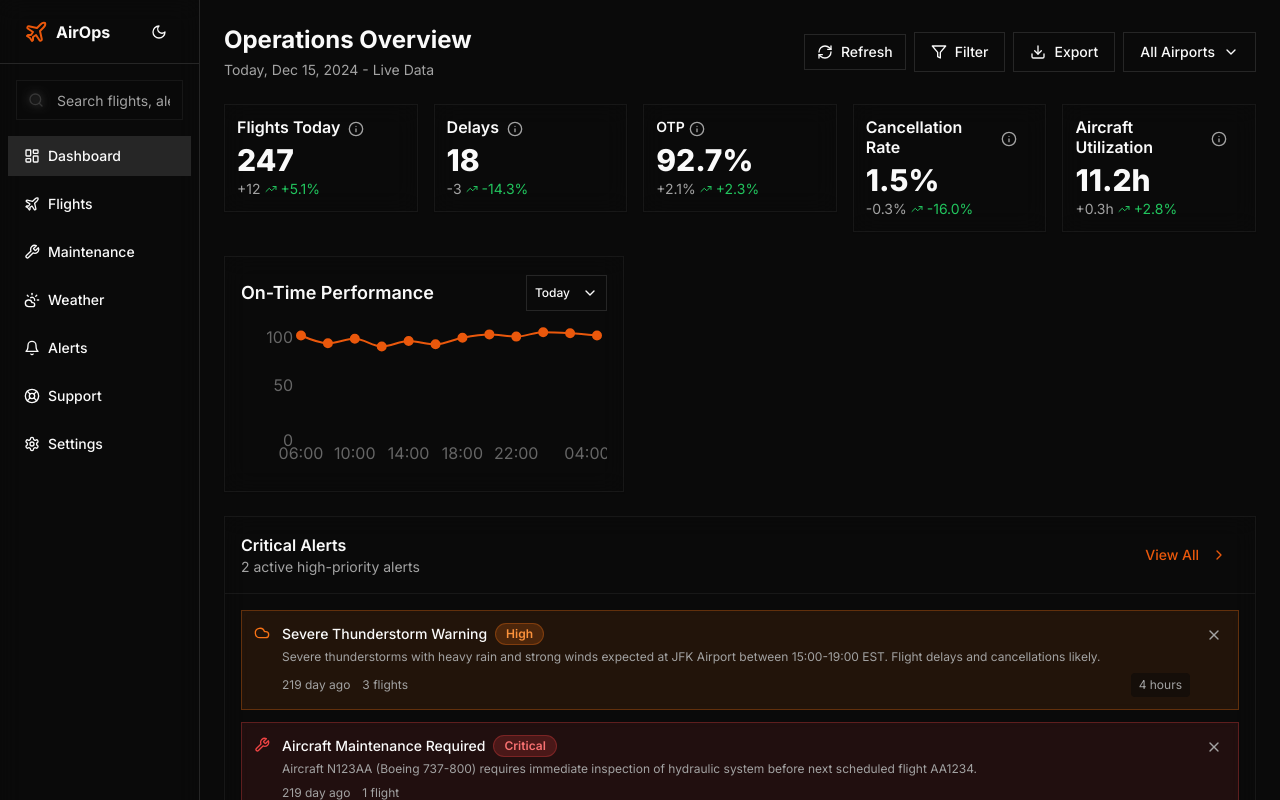
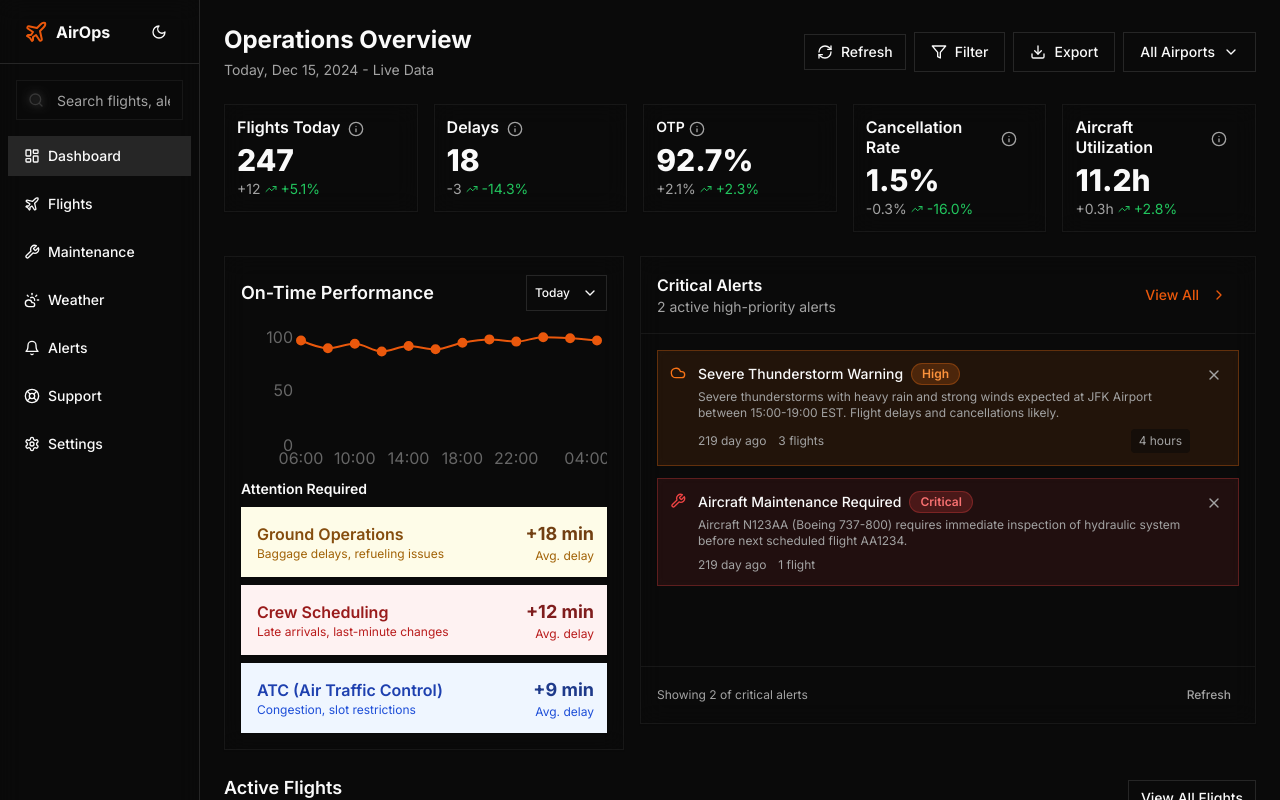
Before and after one commit to edwinjojie/IBS_V5, a Next.js app: page / in a window 1280 px wide. Shown: the top 800 px of the page. Built offline with nearby package versions, Linux system fonts and the light colour scheme.

Commit message:
Added stuff below the OTP graph
Cards display department responsible for dip in OTP

```diff
--- a/app/page.tsx
+++ b/app/page.tsx
@@ -349,9 +349,6 @@ export default function Page() {
                         percentage: `${metrics.onTimePerformance.percentage > 0 ? "+" : ""}${metrics.onTimePerformance.percentage}%`,
                         isPositive: metrics.onTimePerformance.isPositive,
                       }}
-                      //valueClassName="text-lg"
-
-                      //onClick={() => handleMetricClick("performance")}
                     />
                   </div>
                   <div className="relative">
@@ -410,23 +407,16 @@ export default function Page() {
       }}
     />
   </div>
-
-
-
-
-
-
 </div>
-
-
 )}
-
     {/* Chart */}
-             {/* Chart */}
+      <div className="flex flex-row gap-4 mb-6 items-stretch" style={{ minHeight: 420 }}>
+        {/* On-Time Performance Card */}
         <Card
-            className="mb-6 p-4 bg-background/60 backdrop-blur-md border-border/50 max-w-md"
+          className="p-4 bg-background/60 backdrop-blur-md border-border/50 max-w-md flex flex-col justify-between h-full"
           style={{ width: "100%", maxWidth: 400 }}
         >
+            <div>
               <div className="mb-3 flex items-center justify-between" style={{ height: 40 }}>
                 <h2 className="text-lg font-semibold text-foreground">On-Time Performance</h2>
                 <DropdownMenu>
@@ -453,26 +443,58 @@ export default function Page() {
                 <div style={{ height: 150, flex: 1 }}>
                   <OperationsChart selectedPeriod={selectedPeriod} />
                 </div>
-              {/* <div className="flex flex-col gap-1 ml-4 mt-0">
-                {timePeriods.map((period) => (
-                  <Button
-                    key={period.id}
-                    size="sm"
-                    className="px-2 text-xs"
-                    variant={selectedPeriod === period.id ? "secondary" : "ghost"}
-                    onClick={() => setSelectedPeriod(period.id)}
-                  >
-                    {period.label}
-                  </Button>
-                ))}
-              </div> */}
+              </div>
+              {/* Top Reasons Section */}
+              <div className="mt-1">
+                <h3 className="text-sm font-semibold mb-2 text-foreground">Attention Required</h3>
+                <div className="grid grid-cols-1 gap-2">
+                  <Card className="p-3 bg-yellow-50 border-l-4 border-yellow-50 dark:bg-yellow-50 ">
+                    <div className="flex justify-between items-center">
+                      <div>
+                        <div className="font-semibold text-yellow-800">Ground Operations</div>
+                        <div className="text-xs text-yellow-700">Baggage delays, refueling issues</div>
+                      </div>
+                      <div className="text-right">
+                        <div className="text-lg font-bold text-yellow-900">+18 min</div>
+                        <div className="text-xs text-yellow-700">Avg. delay</div>
+                      </div>
+                    </div>
+                  </Card>
+                  <Card className="p-3 bg-red-50 border-l-4 border-red-50">
+                    <div className="flex justify-between items-center">
+                      <div>
+                        <div className="font-semibold text-red-800">Crew Scheduling</div>
+                        <div className="text-xs text-red-700">Late arrivals, last-minute changes</div>
+                      </div>
+                      <div className="text-right">
+                        <div className="text-lg font-bold text-red-900">+12 min</div>
+                        <div className="text-xs text-red-700">Avg. delay</div>
+                      </div>
+                    </div>
+                  </Card>
+                  <Card className="p-3 bg-blue-50 border-l-4 border-blue-50">
+                    <div className="flex justify-between items-center">
+                      <div>
+                        <div className="font-semibold text-blue-800">ATC (Air Traffic Control)</div>
+                        <div className="text-xs text-blue-700">Congestion, slot restrictions</div>
+                      </div>
+                      <div className="text-right">
+                        <div className="text-lg font-bold text-blue-900">+9 min</div>
+                        <div className="text-xs text-blue-700">Avg. delay</div>
+                      </div>
+                    </div>
+                  </Card>
+                </div>
+              </div>
             </div>
           </Card>
           {/* Critical Alerts Section */}
-              <div className="mb-6">
+          <div className="flex-1 min-w-[260px] flex h-full">
+          <div className="w-full flex flex-col h-full">
             <DashboardAlerts onViewAll={() => setActiveTab("alerts")} />
           </div>
-
+        </div>
+      </div>
           {/* Flights Table */}
               <div className="mb-6">
                 <div className="mb-4 flex items-center justify-between">
--- a/components/dashboard-alerts.tsx
+++ b/components/dashboard-alerts.tsx
@@ -27,7 +27,7 @@ export function DashboardAlerts({ onViewAll }: DashboardAlertsProps) {
       // Filter for important alerts (critical and high severity, active status)
       const importantAlerts = allAlerts
         .filter((alert) => alert.status === "active" && (alert.severity === "critical" || alert.severity === "high"))
-        .slice(0, 4) // Show only top 4 most important
+        .slice(0, 5) // Show only top 5 most important
       setAlerts(importantAlerts)
     } catch (error) {
       console.error("Failed to load alerts:", error)
--- a/components/operations-chart.tsx
+++ b/components/operations-chart.tsx
@@ -30,7 +30,7 @@ export function OperationsChart({ selectedPeriod, loading }: OperationsChartProp
   return (
     <div className="h-[150px] w-full">
       <ResponsiveContainer width="100%" height="100%">
-        <LineChart data={data} margin={{ top: 5, right: 10, left: 0, bottom: 5 }}>
+        <LineChart data={data} margin={{ top: 10, right: 10, left: 0, bottom:0 }}>
           <XAxis dataKey="time" axisLine={false} tickLine={false} className="text-xs fill-muted-foreground" />
           <YAxis axisLine={false} tickLine={false} className="text-xs fill-muted-foreground" />
           <Tooltip
```
Also changed, not shown: components.json. Lines whose indentation alone changed are shown as unchanged.
